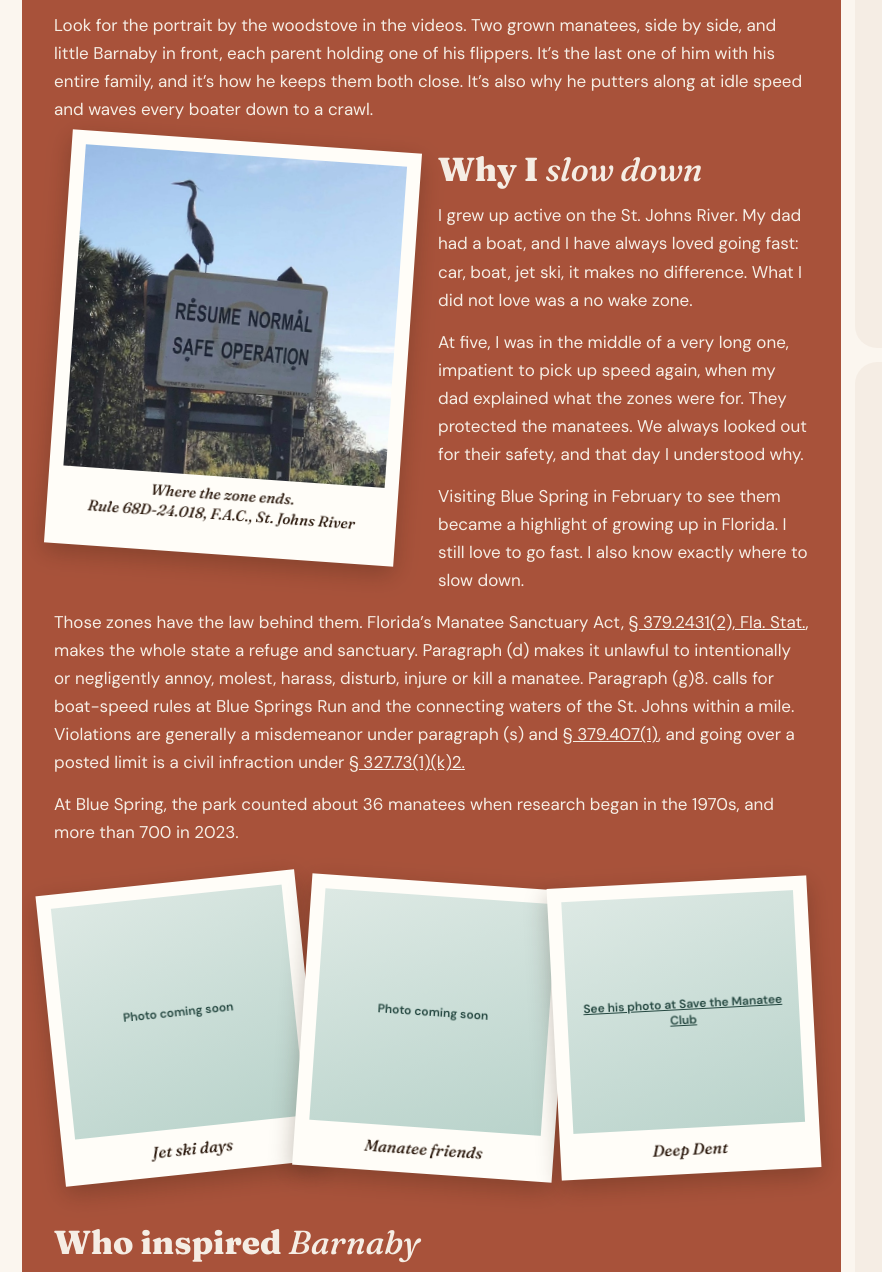
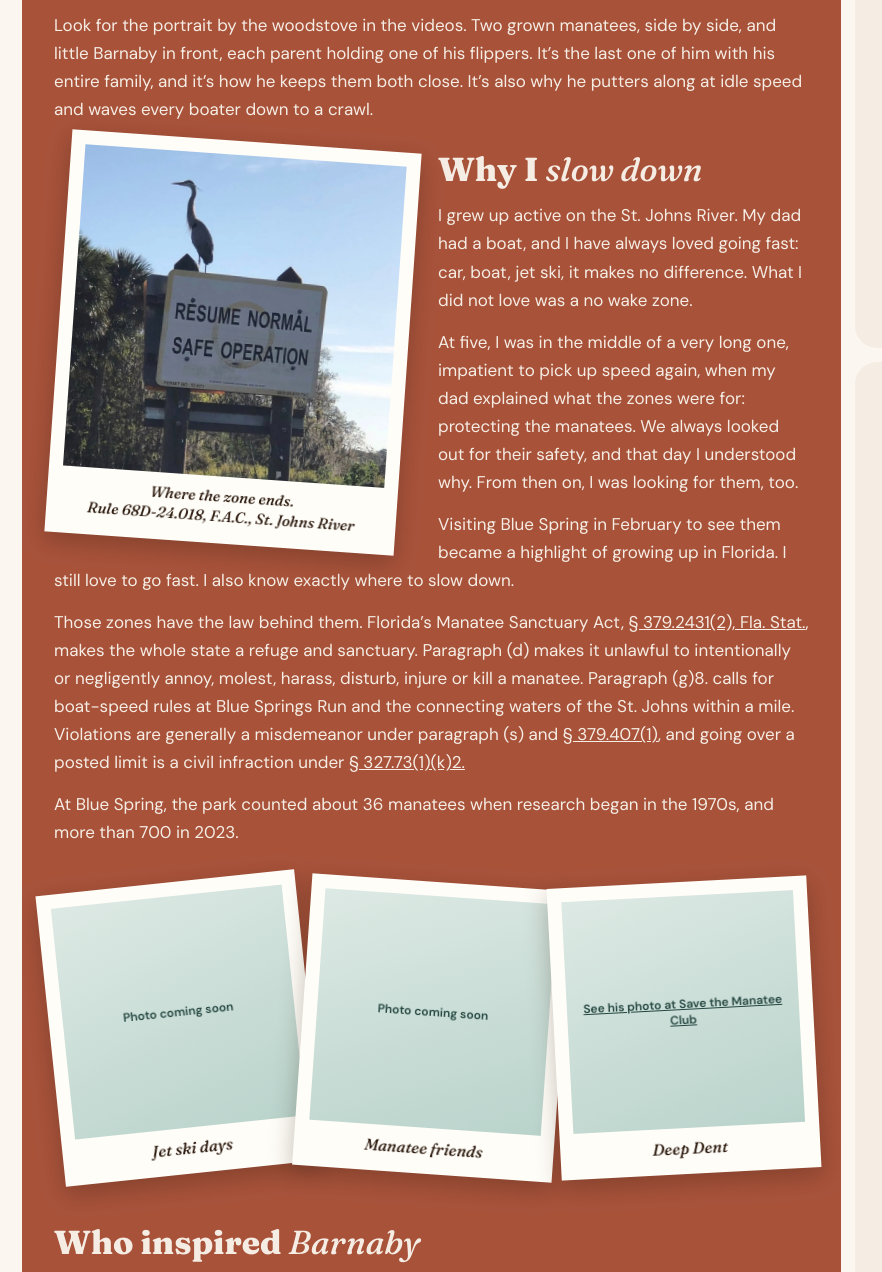
Before and after one commit to ohgollybritta/ohgollybritta.com, a plain HTML site: page manatees.html in a window 1280 px wide. Shown: the part 1222-2494 px from the top of the page, 0-882 px from the left. Drawn offline with Linux system fonts and the light colour scheme; grey boxes are pictures that could not be loaded.

Commit message:
Mossbottom: Polaroid captions and story transition

```diff
--- a/manatees.html
+++ b/manatees.html
@@ -86,9 +86,9 @@
   .mt-threats dl { display: flex; flex-direction: column; gap: 4px; margin-top: 8px; }
   .mt-threats dt { font-family: 'Fraunces', serif; font-weight: 800; font-size: 24px; line-height: 1.2; margin-top: 14px; }
   .mt-threats dd { margin: 0; font-size: 18px; line-height: 1.55; }
-  .mt-polaroids.mt-big .mt-polaroid { width: min(100%, 520px); margin: 0; padding: 18px 18px 64px; }
-  .mt-polaroids.mt-big .mt-polaroid::after { inset: 18px 18px 64px; }
-  .mt-polaroids.mt-big figcaption { bottom: 20px; font-size: 22px; }
+  .mt-polaroids.mt-big .mt-polaroid { width: min(100%, 520px); margin: 0; padding: 18px 18px 22px; }
+  .mt-polaroids.mt-big .mt-polaroid::after { inset: 18px 18px auto; }
+  .mt-polaroids.mt-big figcaption { margin-top: 14px; font-size: 22px; }
   .mt-polaroids.mt-big .mt-soon { font-size: 16px; }
   .mt.mt-temper { grid-column: 9 / 13; grid-row: 3; gap: 20px; }
   .mt-temper .mt-lead.mt-lead { font-size: 17px; }
@@ -108,24 +108,24 @@
   .mt-why > p { margin-top: 14px; }
   .mt-why .mt-clear { clear: left; }
   .mt-left-pol.mt-left-pol:not([hidden]) { float: left; padding: 4px 30px 18px 4px; }
-  .mt-left-pol .mt-polaroid { width: 350px; margin: 0; padding: 14px 14px 78px; }
-  .mt-left-pol .mt-polaroid::after { inset: 14px 14px 78px; }
-  .mt-left-pol .mt-polaroid figcaption { left: 18px; right: 18px; bottom: 31px; white-space: pre-line; font-size: 15px; line-height: 1.3; }
+  .mt-left-pol .mt-polaroid { width: 350px; margin: 0; padding: 14px 14px 18px; }
+  .mt-left-pol .mt-polaroid::after { inset: 14px 14px auto; }
+  .mt-left-pol .mt-polaroid figcaption { margin-top: 10px; font-size: 15px; line-height: 1.3; }
   .mt-three.mt-three:not([hidden]) { flex-wrap: nowrap; gap: 0; padding: 22px 0; }
-  .mt-three .mt-polaroid { flex: 1 1 0; width: auto; margin: 0 -4px; padding: 14px 14px 46px; }
-  .mt-three .mt-polaroid::after { inset: 14px 14px 46px; }
-  .mt-three .mt-polaroid figcaption { bottom: 15px; font-size: 16px; }
+  .mt-three .mt-polaroid { flex: 1 1 0; width: auto; margin: 0 -4px; padding: 14px 14px 16px; }
+  .mt-three .mt-polaroid::after { inset: 14px 14px auto; }
+  .mt-three .mt-polaroid figcaption { margin-top: 10px; font-size: 16px; }
   .mt-sources { font-size: 12.5px; line-height: 1.6; color: rgba(44,26,14,.75); padding: 8px 4px 0; }
   .mt-back { display: inline-block; margin-top: 12px; }
   .mt-sources a { color: var(--terra-dark); }
 
   .mt-polaroids:not([hidden]) { display: flex; flex-wrap: wrap; justify-content: center; gap: 6px; padding: 12px 0; }
-  .mt-polaroid { position: relative; width: 170px; margin: 0 -10px; padding: 10px 10px 34px; background: #FFFDF8; box-shadow: 0 8px 22px rgba(44,26,14,.28); transform: rotate(var(--r, 0deg)); transition: transform .25s ease; }
+  .mt-polaroid { position: relative; width: 170px; margin: 0 -10px; padding: 10px 10px 14px; background: #FFFDF8; box-shadow: 0 8px 22px rgba(44,26,14,.28); transform: rotate(var(--r, 0deg)); transition: transform .25s ease; }
   .mt-polaroid:hover, .mt-polaroid:focus-within { transform: rotate(0) scale(1.06); z-index: 2; }
   .mt-polaroid img { display: block; width: 100%; aspect-ratio: 1; object-fit: cover; }
   .mt-soon { display: flex; align-items: center; justify-content: center; aspect-ratio: 1; padding: 14px; text-align: center; background: linear-gradient(160deg, #DDE9E4, #B9D3CB); color: #23463F; font-size: 12px; font-weight: 600; line-height: 1.35; }
-  .mt-polaroid figcaption { position: absolute; left: 8px; right: 8px; bottom: 9px; text-align: center; font: italic 500 13px/1.1 'Fraunces', serif; color: var(--ink); }
-  .mt-polaroid::after { content: ''; position: absolute; inset: 10px 10px 34px; background: #fff; opacity: 0; pointer-events: none; }
+  .mt-polaroid figcaption { margin-top: 9px; text-align: center; font: italic 500 13px/1.25 'Fraunces', serif; color: var(--ink); white-space: pre-line; }
+  .mt-polaroid::after { content: ''; position: absolute; inset: 10px 10px auto; aspect-ratio: 1; background: #fff; opacity: 0; pointer-events: none; }
   .mt-polaroids.armed .mt-polaroid { opacity: 0; }
   .mt-polaroids.armed.go .mt-polaroid { animation: mtDrop .5s cubic-bezier(.2,1.3,.4,1) calc(var(--i) * .45s) forwards; }
   .mt-polaroids.armed.go .mt-polaroid::after { animation: mtFlash .9s ease-out calc(var(--i) * .45s) both; }
@@ -154,7 +154,7 @@
     .mt-polaroid { width: 44%; }
     .mt-left-pol.mt-left-pol:not([hidden]) { float: none; padding: 4px 0 20px; }
     .mt-left-pol .mt-polaroid { width: min(100%, 290px); }
-    .mt-left-pol .mt-polaroid figcaption { left: 10px; right: 10px; font-size: 13px; }
+    .mt-left-pol .mt-polaroid figcaption { font-size: 13px; }
     .mt-three.mt-three:not([hidden]) { flex-direction: column; align-items: center; gap: 18px; }
     .mt-three .mt-polaroid { flex: none; width: 82%; }
     .mt-hammock { float: none; display: block; width: 100%; margin: 16px 0 4px; }
@@ -224,7 +224,7 @@
       <div class="mt-polaroids mt-left-pol" data-photos="sign" hidden></div>
       <h3>Why I <em>slow down</em></h3>
       <p>I grew up active on the St. Johns River. My dad had a boat, and I have always loved going fast: car, boat, jet ski, it makes no difference. What I did not love was a no wake zone.</p>
-      <p>At five, I was in the middle of a very long one, impatient to pick up speed again, when my dad explained what the zones were for. They protected the manatees. We always looked out for their safety, and that day I understood why.</p>
+      <p>At five, I was in the middle of a very long one, impatient to pick up speed again, when my dad explained what the zones were for: protecting the manatees. We always looked out for their safety, and that day I understood why. From then on, I was looking for them, too.</p>
       <p>Visiting Blue Spring in February to see them became a highlight of growing up in Florida. I still love to go fast. I also know exactly where to slow down.</p>
       <p class="mt-clear">Those zones have the law behind them. Florida&rsquo;s Manatee Sanctuary Act, <a href="https://www.leg.state.fl.us/statutes/index.cfm?App_mode=Display_Statute&amp;URL=0300-0399%2F0379%2FSections%2F0379.2431.html" target="_blank" rel="noopener">&sect; 379.2431(2), Fla. Stat.</a>, makes the whole state a refuge and sanctuary. Paragraph (d) makes it unlawful to intentionally or negligently annoy, molest, harass, disturb, injure or kill a manatee. Paragraph (g)8. calls for boat-speed rules at Blue Springs Run and the connecting waters of the St. Johns within a mile. Violations are generally a misdemeanor under paragraph (s) and <a href="https://www.leg.state.fl.us/statutes/index.cfm?App_mode=Display_Statute&amp;URL=0300-0399%2F0379%2FSections%2F0379.407.html" target="_blank" rel="noopener">&sect; 379.407(1)</a>, and going over a posted limit is a civil infraction under <a href="https://www.leg.state.fl.us/statutes/index.cfm?App_mode=Display_Statute&amp;URL=0300-0399%2F0327%2FSections%2F0327.73.html" target="_blank" rel="noopener">&sect; 327.73(1)(k)2.</a></p>
       <p>At Blue Spring, the park counted about 36 manatees when research began in the 1970s, and more than 700 in 2023.</p>
```
